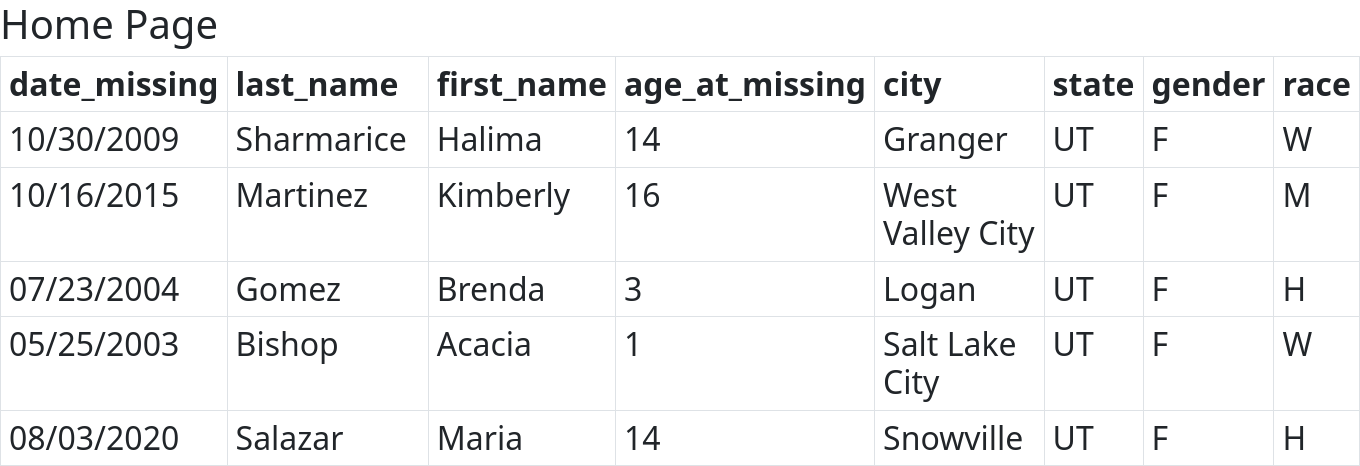
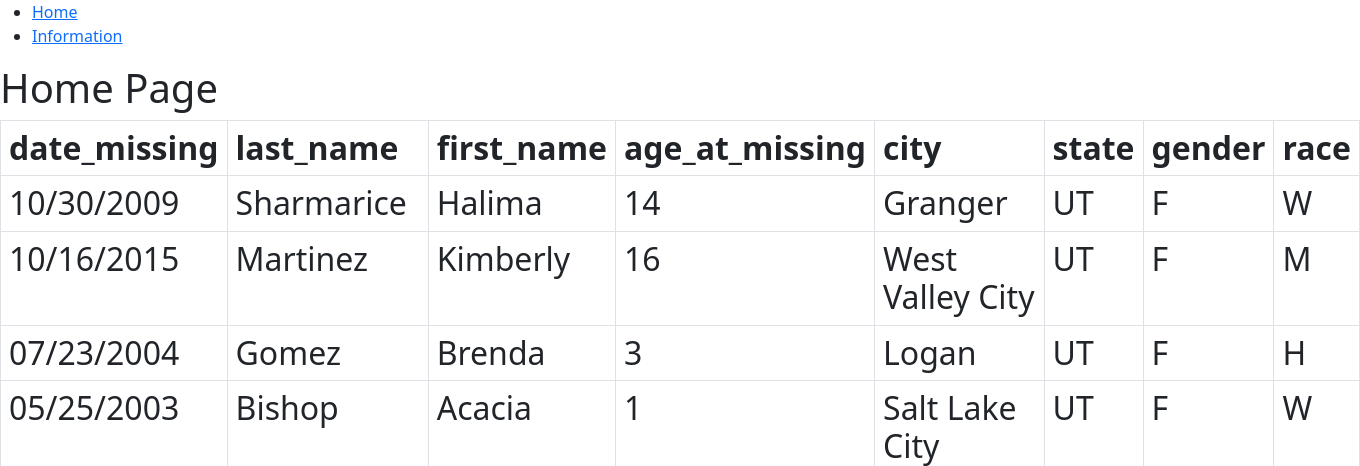
Before and after one commit to Braden2n/MissingPersons, a Django app: page / in a window 1360 px wide. Shown: the top 466 px of the page. Run offline with Django 4.2, Linux system fonts and the light colour scheme.

Commit message:
menu bar

```diff
--- a/templates/humantrafficking/index.html
+++ b/templates/humantrafficking/index.html
@@ -1,3 +1,4 @@
+{% load static %}
 <!DOCTYPE html>
 <html lang="en">
   <head>
@@ -14,11 +15,18 @@
     <title>Human Trafficking</title>
   </head>
   <body>
+    <nav>
+      <ul>
+        <li><a href="index.html">Home</a></li>
+        <li><a href="information.html">Information</a></li>
+      </ul>
+    </nav>
     <h1>Home Page</h1>
     <h2>
       <table
         class="table table-bordered table-hover table-condensed"
-        margin="auto">
+        margin="auto"
+      >
         <thead>
           <tr>
             <th title="Field #1">date_missing</th>
--- a/templates/humantrafficking/information.html
+++ b/templates/humantrafficking/information.html
@@ -7,6 +7,12 @@
     <title>Document</title>
   </head>
   <body>
+    <nav class = "nav">
+      <ul>
+        <li><a href="index.html">Home</a></li>
+        <li><a href="information.html">Information</a></li>
+      </ul>
+    </nav>
     <h1>Information</h1>
     <h2>Signs someone is being human trafficked:</h2>
     <ul>
```
